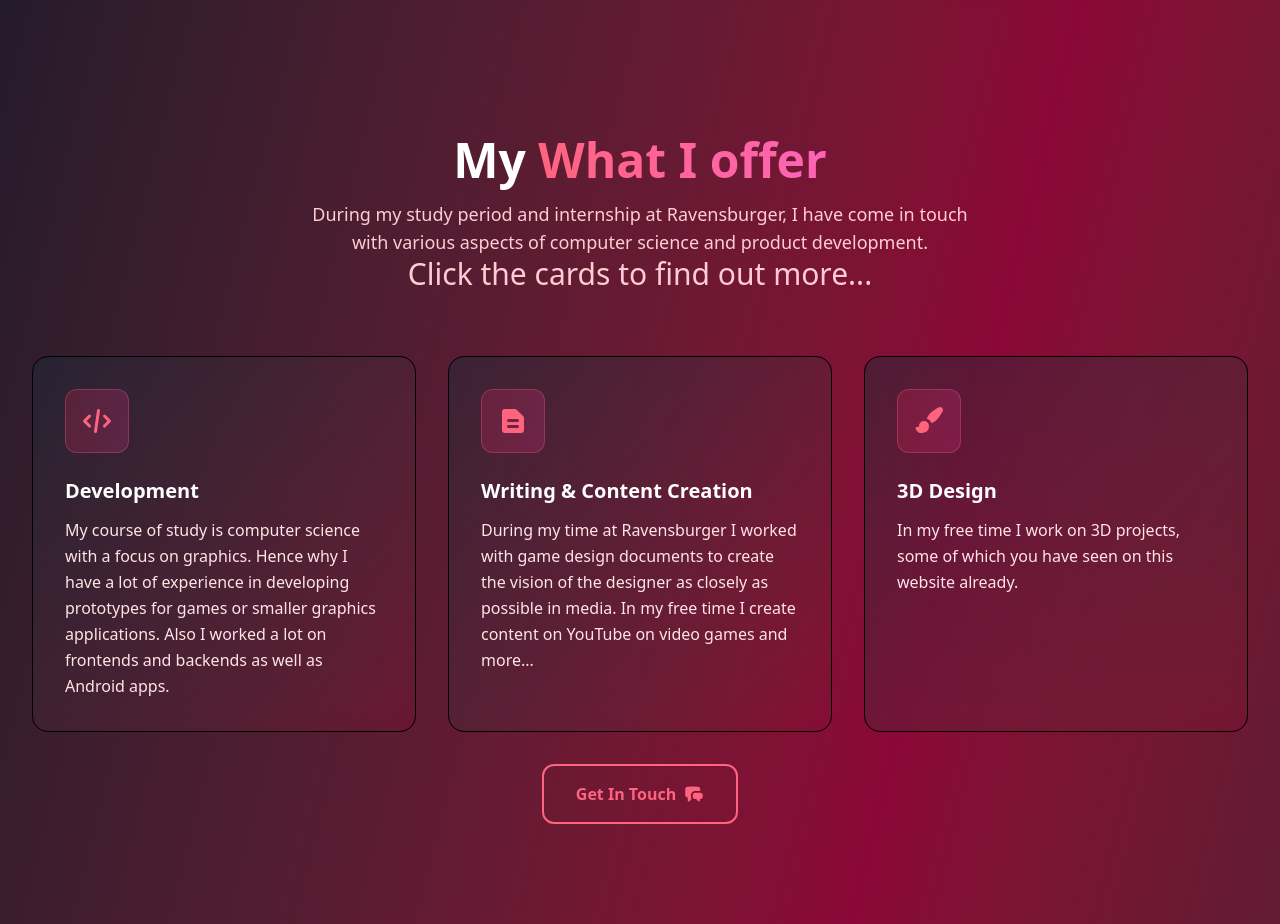
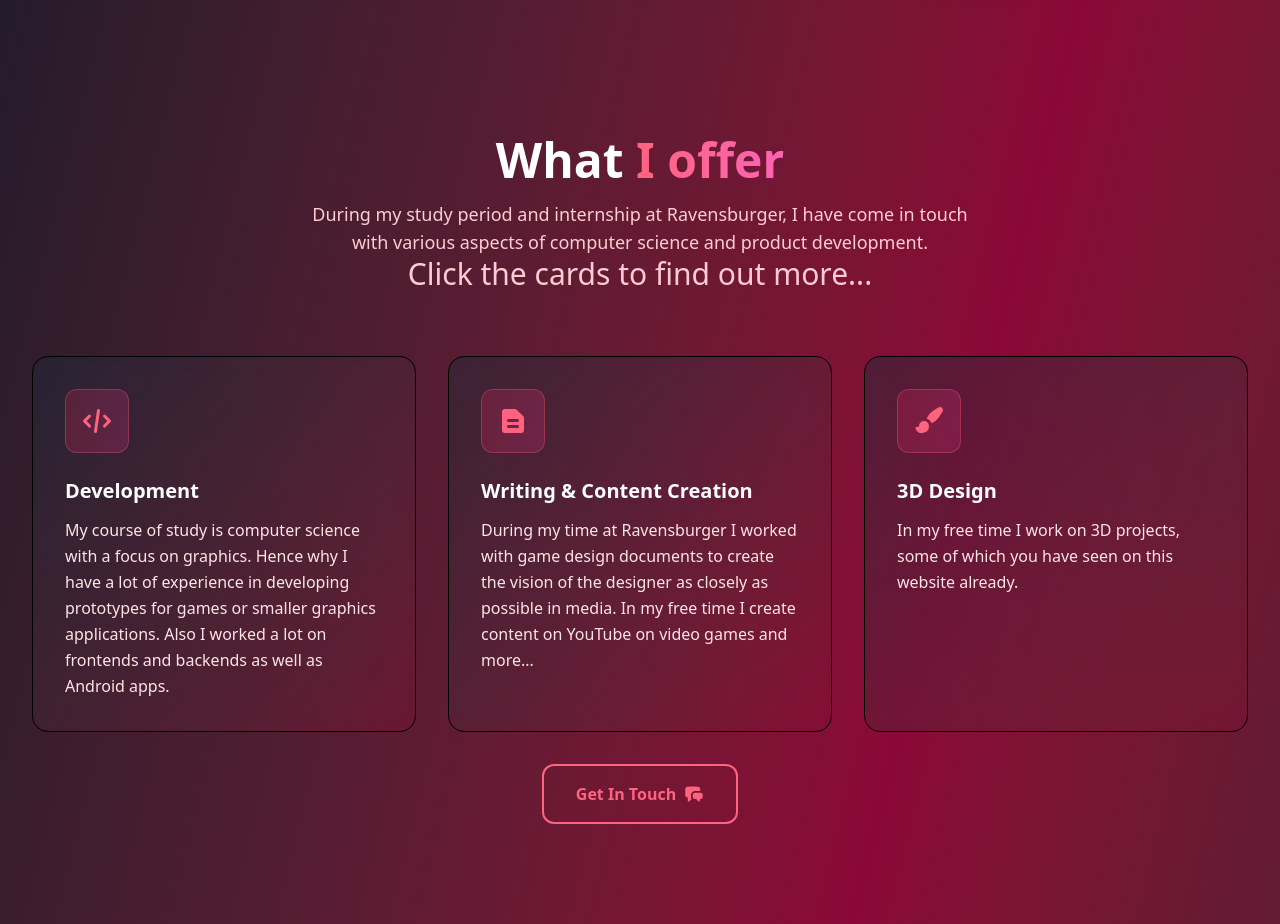
Before and after one commit to Domga1221/PortfolioWebsite, a Vue app: page / in a window 1280 px wide. Shown: the part 800-1724 px from the top of the page. Built offline with nearby package versions, Linux system fonts and the light colour scheme.

Commit message:
small fixes

```diff
--- a/src/components/Footer.vue
+++ b/src/components/Footer.vue
@@ -15,19 +15,19 @@
                     Thank you for visiting my web portfolio!
                 </p>
                 <div class="flex gap-4 mt-6">
-                <a href="#" class="p-2 bg-rose-500/20
+                <a class="p-2 bg-rose-500/20
                     border border-rose-400/30 rounded-lg
                     text-rose-400 hover:bg-rose-500/30
                     transition-all">
                     <FaceSmileIcon class="w-5 h-5"></FaceSmileIcon>
                 </a>
-                <a href="#" class="p-2 bg-rose-500/20
+                <a class="p-2 bg-rose-500/20
                     border border-rose-400/30 rounded-lg
                     text-rose-400 hover:bg-rose-500/30
                     transition-all">
                     <HandThumbUpIcon class="w-5 h-5"></HandThumbUpIcon>
                 </a>
-                <a href="#" class="p-2 bg-rose-500/20
+                <a class="p-2 bg-rose-500/20
                     border border-rose-400/30 rounded-lg
                     text-rose-400 hover:bg-rose-500/30
                     transition-all">
--- a/src/components/Services.vue
+++ b/src/components/Services.vue
@@ -3,9 +3,9 @@
     <div class="relative z-10 max-w-7-xl mx-auto px-4 sm:px-6 lg:px-8">
         <div class="text-center m-16" data-aos="fade-up">
             <h2 class="text-4xl md:text-5xl font-bold text-white mb-4">
-                My <span class="text-transparent bg-clip-text bg-linear-to-r
+                What <span class="text-transparent bg-clip-text bg-linear-to-r
                 from-rose-400 to-pink-400">
-                    What I offer
+                    I offer
                 </span>
 
             </h2>
```
